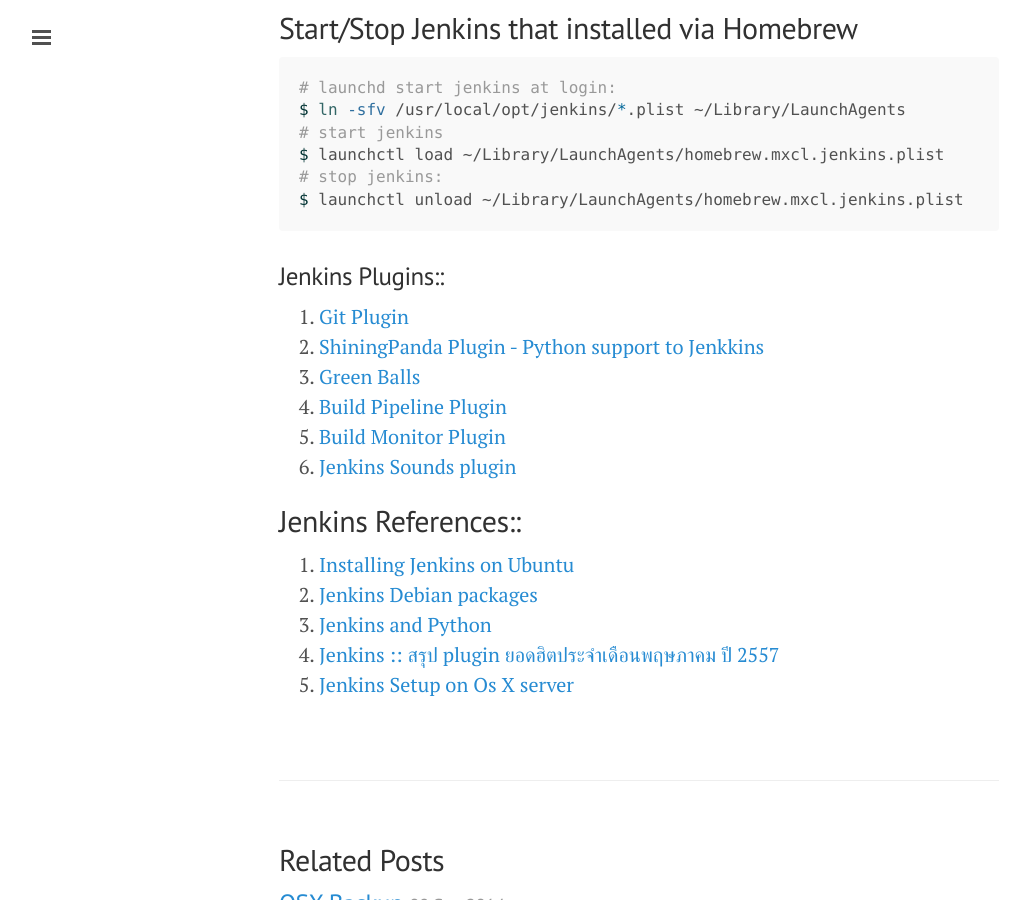
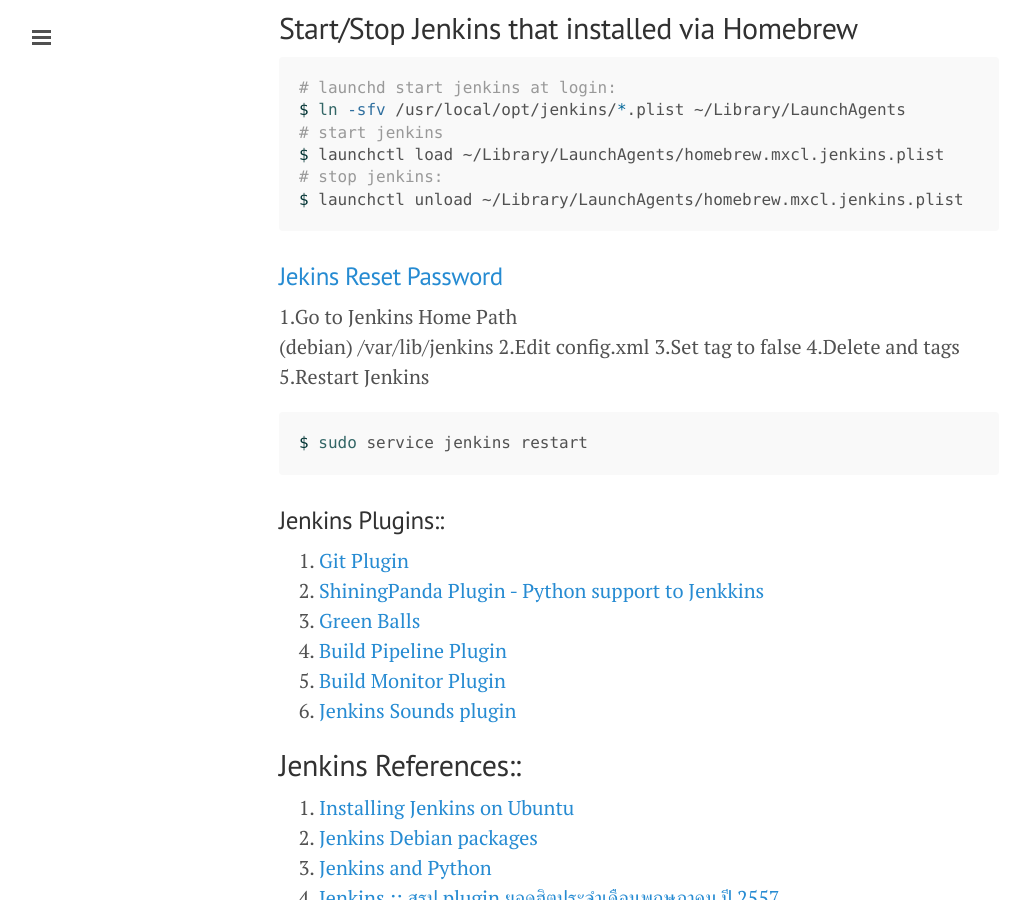
Before and after one commit to ibotdotout/ibotdotout.github.io, a Jekyll site: the page built from _posts/2014-07-19-continuous-integration.md, in a window 1280 px wide and 900 px high, scrolled down 6281 px. Shown: the whole window, without its empty margins (1-1031 px from the left). Built offline with Jekyll 4.4.1, drawn with Linux system fonts in a browser that asks for light colours; Markdown is read by kramdown in place of the engine named in the settings.

Commit message:
Update 2014-07-19-continuous-integration.md
add jenkins reset password

````diff
--- a/_posts/2014-07-19-continuous-integration.md
+++ b/_posts/2014-07-19-continuous-integration.md
@@ -236,6 +236,18 @@ $ launchctl load ~/Library/LaunchAgents/homebrew.mxcl.jenkins.plist
 $ launchctl unload ~/Library/LaunchAgents/homebrew.mxcl.jenkins.plist
 ```
 
+### [Jekins Reset Password](https://gist.github.com/gmhawash/4043232)
+1.Go to Jenkins Home Path
+  (debian) /var/lib/jenkins
+2.Edit config.xml
+3.Set <userSecurity> tag to false
+4.Delete <authorizationStrategy> and <securityRealm> tags
+5.Restart Jenkins
+
+```sh
+$ sudo service jenkins restart
+```
+
 ### Jenkins Plugins::
 1. [Git Plugin](https://wiki.jenkins-ci.org/display/JENKINS/Git+Plugin)
 2. [ShiningPanda Plugin - Python support to
````
